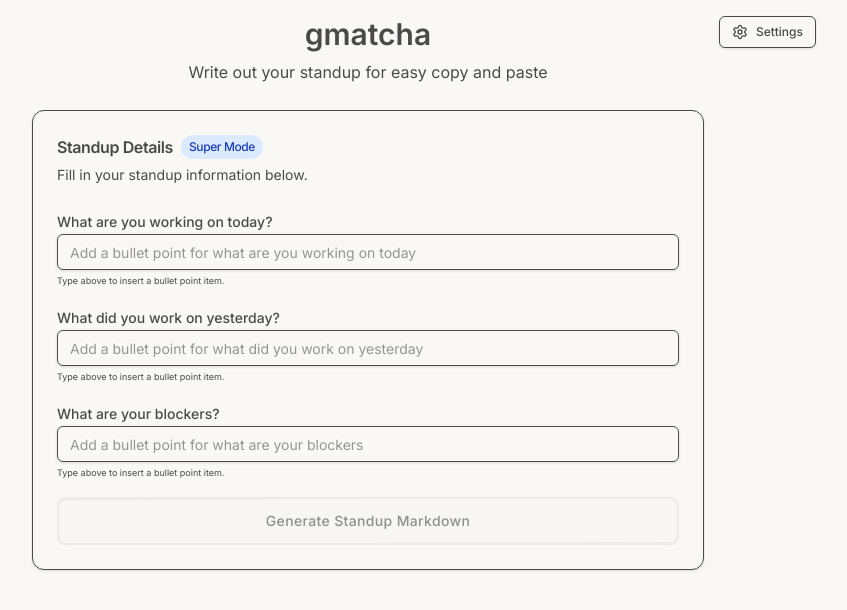
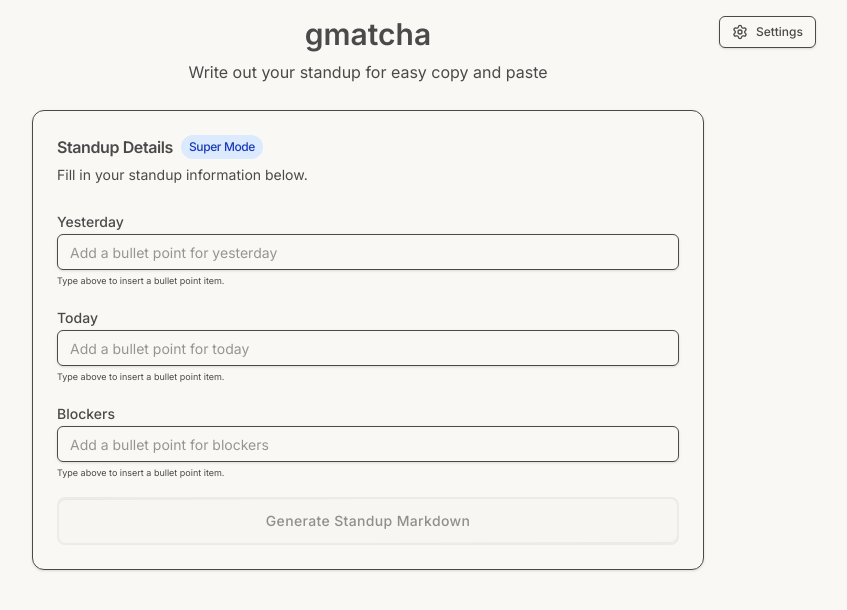
Before and after one commit to jarrensj/gmatcha, a Next.js app: page / in a window 1280 px wide. Shown: the top 610 px of the page, without its empty margins (272-1119 px from the left). Built offline with nearby package versions, Linux system fonts and the light colour scheme.

Commit message:
feat: update default headers to be chronological (#11)

```diff
--- a/app/page.tsx
+++ b/app/page.tsx
@@ -26,9 +26,9 @@ export default function Home() {
   const { toast, toasts, dismiss } = useToast();
 
   // Custom headers for each section - using environment variables with fallbacks
-  const [header1, setHeader1] = useState(process.env.NEXT_PUBLIC_SECTION1_HEADER || 'What are you working on today?');
-  const [header2, setHeader2] = useState(process.env.NEXT_PUBLIC_SECTION2_HEADER || 'What did you work on yesterday?');
-  const [header3, setHeader3] = useState(process.env.NEXT_PUBLIC_SECTION3_HEADER || 'What are your blockers?');
+  const [header1, setHeader1] = useState(process.env.NEXT_PUBLIC_SECTION1_HEADER || 'Yesterday');
+  const [header2, setHeader2] = useState(process.env.NEXT_PUBLIC_SECTION2_HEADER || 'Today');
+  const [header3, setHeader3] = useState(process.env.NEXT_PUBLIC_SECTION3_HEADER || 'Blockers');
 
   // Header formatting options
   const [header1Format, setHeader1Format] = useState('none');
@@ -167,9 +167,9 @@ export default function Home() {
         setSection2Text(parsed.section2Text || parsed.workedOnYesterday || '');
         setSection3Text(parsed.section3Text || parsed.blockers || '');
         // Use saved headers if they exist, otherwise use environment variables or defaults
-        setHeader1(parsed.header1 || process.env.NEXT_PUBLIC_SECTION1_HEADER || 'What are you working on today?');
-        setHeader2(parsed.header2 || process.env.NEXT_PUBLIC_SECTION2_HEADER || 'What did you work on yesterday?');
-        setHeader3(parsed.header3 || process.env.NEXT_PUBLIC_SECTION3_HEADER || 'What are your blockers?');
+        setHeader1(parsed.header1 || process.env.NEXT_PUBLIC_SECTION1_HEADER || 'Yesterday');
+        setHeader2(parsed.header2 || process.env.NEXT_PUBLIC_SECTION2_HEADER || 'Today');
+        setHeader3(parsed.header3 || process.env.NEXT_PUBLIC_SECTION3_HEADER || 'Blockers');
         setHeader1Format(parsed.header1Format || 'none');
         setHeader2Format(parsed.header2Format || 'none');
         setHeader3Format(parsed.header3Format || 'none');
--- a/components/Settings.tsx
+++ b/components/Settings.tsx
@@ -48,9 +48,9 @@ export default function Settings({
 }: SettingsProps) {
 
   const resetHeaders = () => {
-    onHeader1Change(process.env.NEXT_PUBLIC_SECTION1_HEADER || 'What are you working on today?');
-    onHeader2Change(process.env.NEXT_PUBLIC_SECTION2_HEADER || 'What did you work on yesterday?');
-    onHeader3Change(process.env.NEXT_PUBLIC_SECTION3_HEADER || 'What are your blockers?');
+    onHeader1Change(process.env.NEXT_PUBLIC_SECTION1_HEADER || 'Yesterday');
+    onHeader2Change(process.env.NEXT_PUBLIC_SECTION2_HEADER || 'Today');
+    onHeader3Change(process.env.NEXT_PUBLIC_SECTION3_HEADER || 'Blockers');
     onDefaultHeaderFormatChange('none');
     onSuperModeChange(false);
     // Also restore all hidden sections
@@ -61,9 +61,9 @@ export default function Settings({
 
   // Check if current values differ from defaults
   const hasChanges =
-    header1 !== (process.env.NEXT_PUBLIC_SECTION1_HEADER || 'What are you working on today?') ||
-    header2 !== (process.env.NEXT_PUBLIC_SECTION2_HEADER || 'What did you work on yesterday?') ||
-    header3 !== (process.env.NEXT_PUBLIC_SECTION3_HEADER || 'What are your blockers?') ||
+    header1 !== (process.env.NEXT_PUBLIC_SECTION1_HEADER || 'Yesterday') ||
+    header2 !== (process.env.NEXT_PUBLIC_SECTION2_HEADER || 'Today') ||
+    header3 !== (process.env.NEXT_PUBLIC_SECTION3_HEADER || 'Blockers') ||
     defaultHeaderFormat !== 'none' ||
     superMode ||
     !showSection1 || !showSection2 || !showSection3;
```
